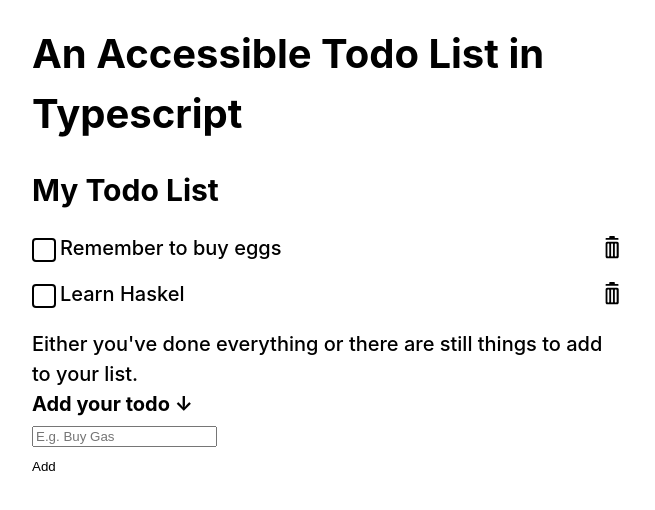
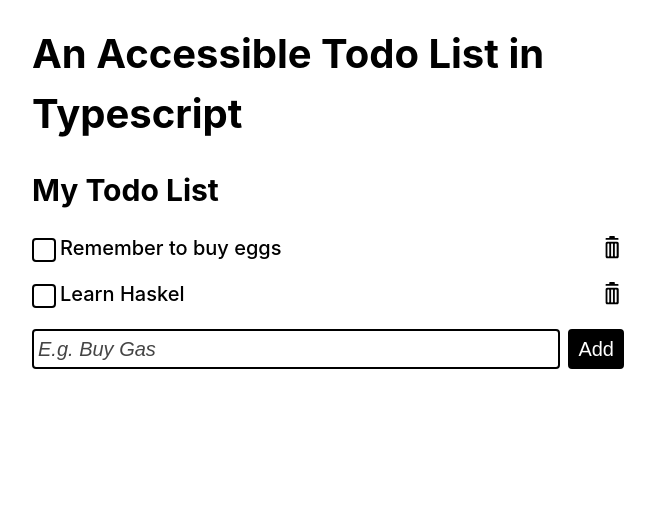
Before and after one commit to kriszzy01/Accessible-Todo-List, a React (Create React App) app: page / in a window 1280 px wide. Shown: the top 510 px of the page, without its empty margins (312-967 px from the left). Built offline with nearby package versions, Linux system fonts and the light colour scheme.

Commit message:
Stylesheet

```diff
--- a/src/index.css
+++ b/src/index.css
@@ -42,7 +42,6 @@ button {
 
 button {
   border: none;
-  outline: none;
   padding: 0;
   margin: 0;
   background: transparent;
@@ -70,6 +69,10 @@ li label {
   margin-right: auto;
 }
 
+p {
+  max-width: 60ch;
+}
+
 .tick {
   height: 1.5rem;
   width: 1.5rem;
@@ -93,3 +96,86 @@ li label {
 :checked + .tick svg {
   display: inline-block;
 }
+
+ul:not(:empty) + .empty-state {
+  display: none;
+}
+
+.empty-state {
+  border: 0.125rem solid;
+  border-radius: 0.25rem;
+  padding: 1rem;
+  margin-top: 0.5rem;
+}
+
+form {
+  display: flex;
+  width: 100%;
+  margin-top: 1rem;
+}
+
+form input {
+  flex-grow: 1;
+}
+
+form > button {
+  flex-basis: auto;
+  margin-left: 0.5rem;
+}
+
+.input-field {
+  width: 100%;
+  position: relative;
+  display: flex;
+}
+
+.errors {
+  position: absolute;
+  top: 100%;
+}
+
+[type="text"] {
+  padding: 0.25rem;
+}
+
+input,
+[type="submit"] {
+  border: 0.125rem solid;
+  border-radius: 0.25rem;
+  font-size: inherit;
+  line-height: 1;
+}
+
+[type="submit"] {
+  background: #000;
+  color: #fff;
+  padding: 0.5rem;
+  border: 2px solid #000;
+}
+
+input:focus,
+button:focus,
+[type="checkbox"]:focus + .tick {
+  outline: none;
+  box-shadow: 0 0 0 0.125rem #2a7fff;
+}
+
+::-webkit-input-placeholder {
+  color: #444;
+  font-style: italic;
+}
+
+::-moz-placeholder {
+  color: #444;
+  font-style: italic;
+}
+
+:-ms-input-placeholder {
+  color: #444;
+  font-style: italic;
+}
+
+-moz-placeholder {
+  color: #444;
+  font-style: italic;
+}
```
